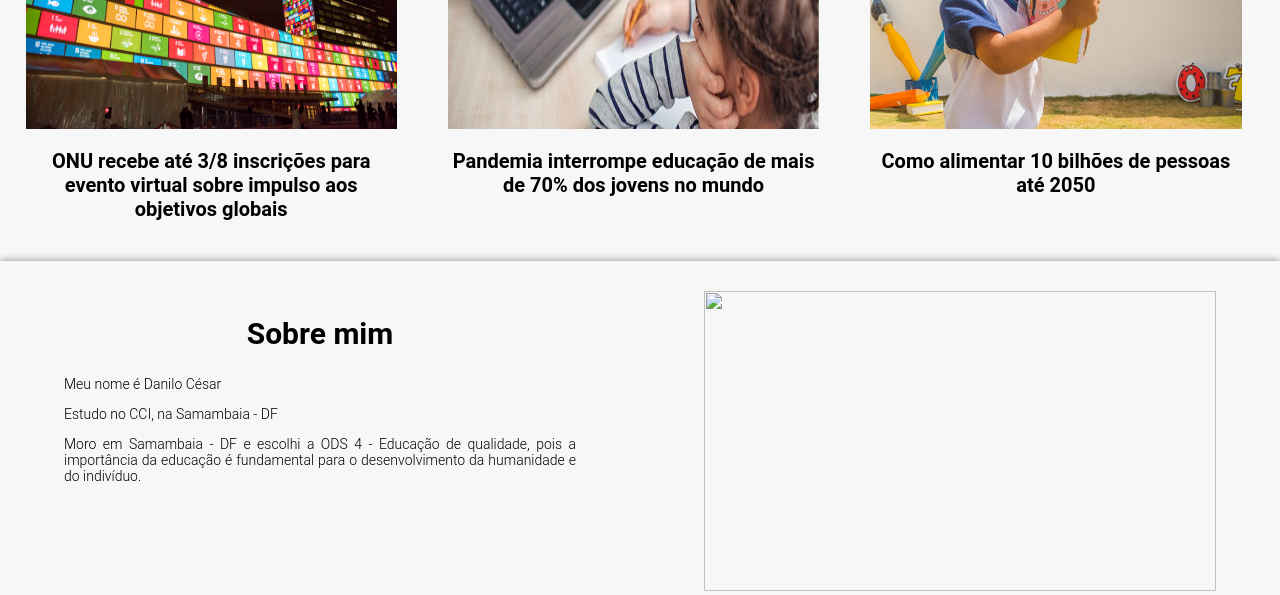
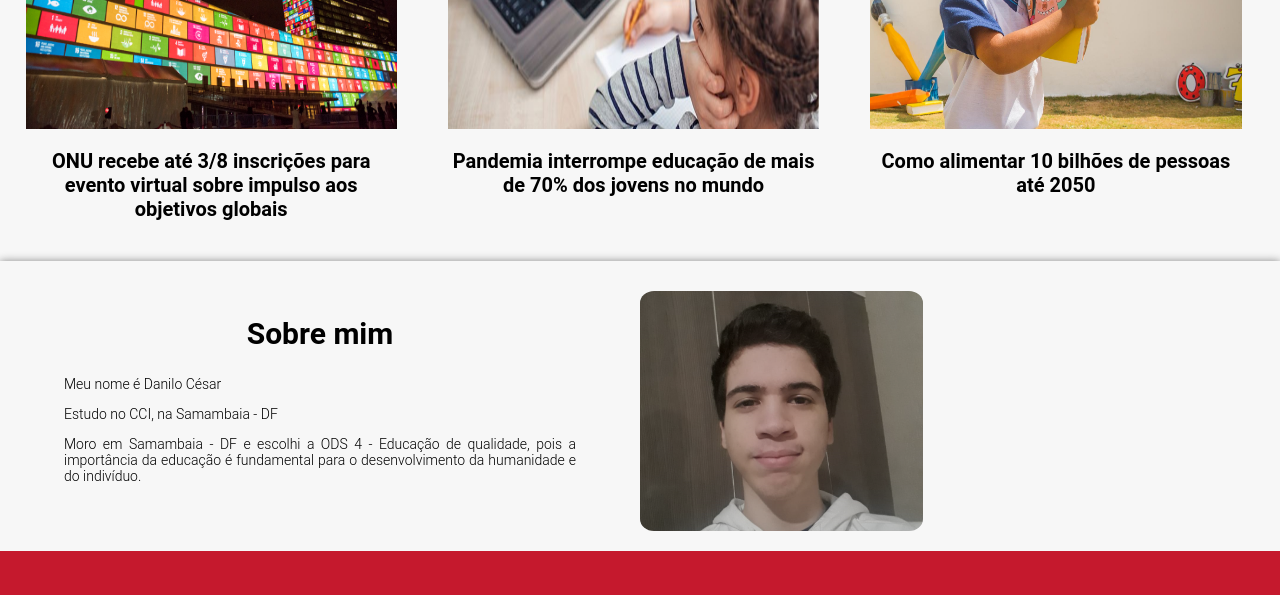
Before and after one commit to DaniloCTM/SiteJA, a plain HTML site: page index.html in a window 1280 px wide. Shown: the part 2608-3203 px from the top of the page. Drawn offline with Linux system fonts and the light colour scheme.

Commit message:
Add files via upload

```diff
--- a/css/estilo.css
+++ b/css/estilo.css
@@ -140,6 +140,11 @@ figure h2.titulo {
   left: 0;
   width: 100%;
 }
+.profile{
+  width: auto;
+  height: 30%;
+  border-radius: 5%;
+}
 /* --------  Textos  -------- */
 h1 {
   text-align: center;
@@ -201,7 +206,7 @@ footer .container {
 }
 /* --------  Responsividade  --------*/
 @media all and (max-width: 768px) {
-  .coluna, .coluna.quatro, .coluna.tres, .coluna.dois {
+  .coluna, .coluna.quatro, .coluna.tres, .coluna.dois, .foto.dois {
     display: block;
     width: 80%;
     padding: 0;
--- a/index.html
+++ b/index.html
@@ -104,8 +104,8 @@
       <p class="justificado">Estudo no CCI, na Samambaia - DF</p>
       <p class="justificado">Moro em Samambaia - DF e escolhi a ODS 4 - Educação de qualidade, pois a importância da educação é fundamental para o desenvolvimento da humanidade e do indivíduo.</p>
     </div>
-    <div class="coluna dois">
-      <img src="" width="100%" />
+    <div class="foto dois">
+      <img class="profile" src="img/eu.png"/>
     </div>
   </section>
   <!--RODAPÉ-->
```
Also changed, not shown: img/eu.png (added).
